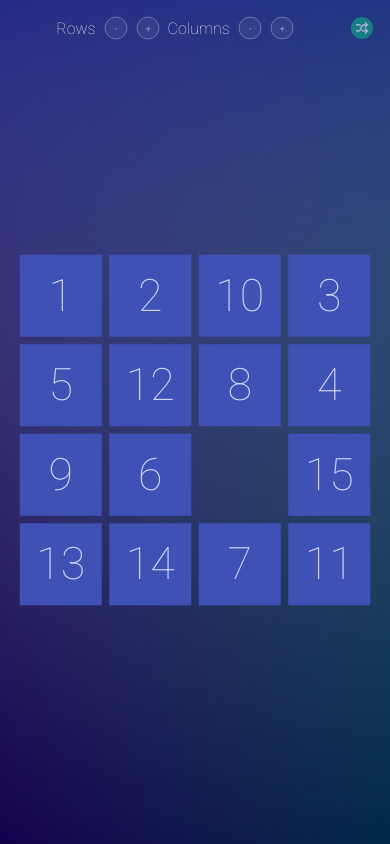
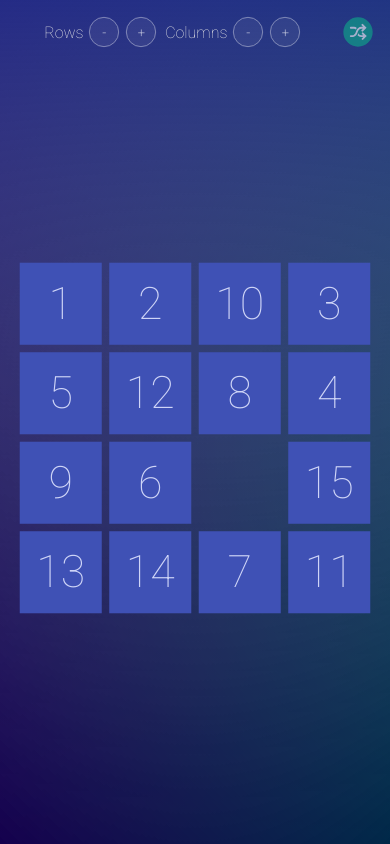
Before and after one commit to udivankin/svelte-n-puzzle, a Svelte app: page / in a window 390 px wide. Built offline with nearby package versions, Linux system fonts and the light colour scheme.

Commit message:
Some css fine-tuning

```diff
--- a/public/global.css
+++ b/public/global.css
@@ -1,6 +1,7 @@
 * {
 	box-sizing: border-box;
 	user-select: none;
+	-webkit-tap-highlight-color: transparent;
 }
 
 html {
--- a/src/App.svelte
+++ b/src/App.svelte
@@ -54,5 +54,6 @@
     display: flex;
     flex-direction: column;
     height: 100vh;
+    overflow: hidden;
   }
 </style>
--- a/src/Board.svelte
+++ b/src/Board.svelte
@@ -61,6 +61,10 @@
     padding: 2rem;
   }
 
+  .board .tile {
+    cursor: pointer;
+  }
+
   .board .tile rect {
     fill: #3F51B5;
   }
@@ -80,10 +84,6 @@
   }
 
   @media (pointer: fine) {
-    .board .tile:hover {
-      cursor: pointer;
-    }
-
     .board .tile:hover rect {
       fill: #475bca;
     }
--- a/src/ControlsButton.svelte
+++ b/src/ControlsButton.svelte
@@ -45,15 +45,23 @@
     opacity: .6;
   }
 
-  .btn:hover {
-    opacity: 1;
+  @media all and (max-width: 768px) {
+    .btn {
+      height: 2rem;
+      width: 2rem;
+      margin-left: .3rem;
+    }
   }
 
-  @media all and (max-width: 768px) {
-    .btn {
-      height: 1.5rem;
-      width: 1.5rem;
-      margin-left: .5rem;
+  @media (pointer: fine) {
+    .btn:hover {
+      opacity: 1;
+    }
+  }
+
+  @media (pointer: coarse) {
+    .btn:active {
+      opacity: 1;
     }
   }
 </style>
```
